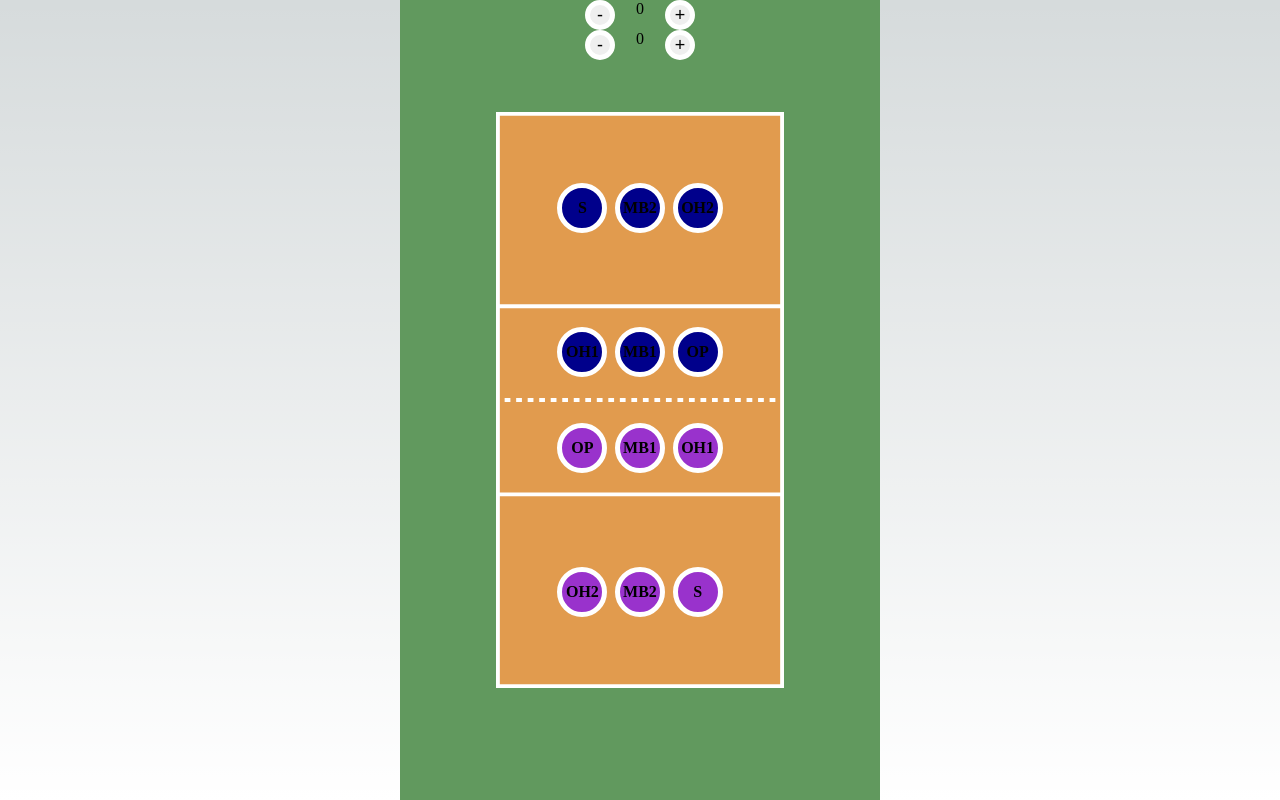
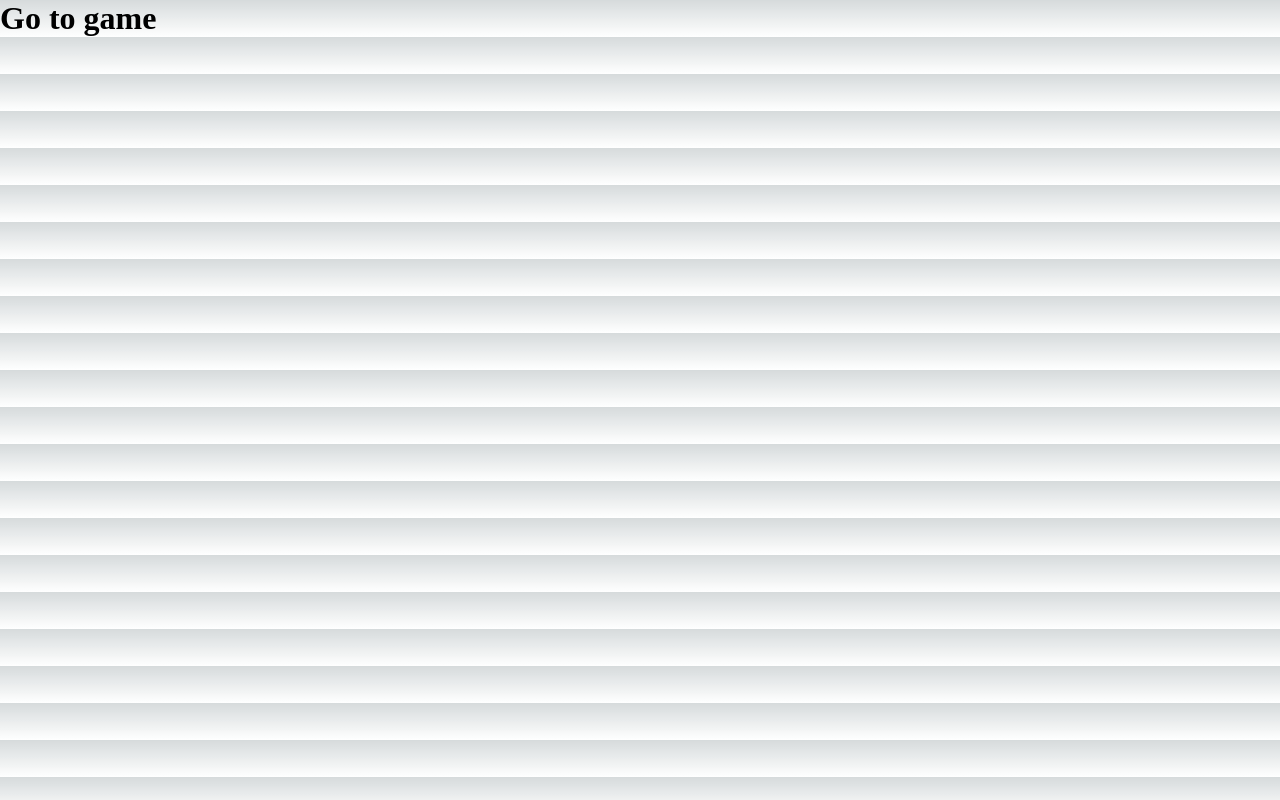
Before and after one commit to n-lam/vball-app-nextjs, a Next.js app: page / in a window 1280 px wide. Built offline with nearby package versions, Linux system fonts and the light colour scheme.

Commit message:
Fix styles and create home page

```diff
--- a/src/app/page.module.css
+++ b/src/app/game/game.module.css
@@ -1,33 +1,46 @@
-
-
+/* This should class should be on the root div. It will expose the necessary variable to all the children classes. */
 .court {
   --player-circle-diameter: 50px;
 
-  --home-base-line: 14%;
-  --home-3m-line: 38%;
-  --centre-line: 50%;
-  --away-3m-line: 62%;
-  --away-base-line: 86%;
+  /* dimensions are based on the volleyball_court.svg proportions */
+  --border-height: 100vh;
+  --border-width: calc(var(--border-height) * 0.6);
 
-  --court-left-line: 41%;
-  --court-right-line: 59%;
+  --court-height: calc(var(--border-height) * (1788 / 2500));
+  --court-width: calc(var(--border-width) * (888 / 1500));
 
-  --court-width: calc(var(--court-right-line) - var(--court-left-line));
+  --home-base-line: calc(var(--border-height) * (356 / 2500));
+  --home-3m-line: calc(var(--border-height) * (957 / 2500));
+  --centre-line: calc(var(--border-height) / 2);
+  --away-3m-line: calc(2 * var(--centre-line) - var(--home-3m-line));
+  --away-base-line: calc(var(--court-height) + var(--home-base-line));
+
   --backcourt-height: calc(var(--home-3m-line) - var(--home-base-line));
   --frontcourt-height: calc(var(--centre-line) - var(--home-3m-line));
 
+  --court-left-line: calc(var(--border-width) * (306 / 1500));
+  --court-right-line: calc(var(--court-left-line) + var(--court-width));
 
-  height: 100vh;
+  --spacing: 20px;
+
+  height: var(--border-height);
+  width: var(--border-width);
+
   background-image: url('/volleyball_court.svg');
   background-repeat: no-repeat;
   background-position: center;
   background-size: contain;
+
+  font-family: Arial, Helvetica, sans-serif;
 }
 
 
 .court_area {
   position: fixed;
   left: var(--court-left-line);
+  display: flex;
+  justify-content: space-evenly;
+  align-items: center;
 }
 
 .backcourt {
@@ -44,6 +57,7 @@
   /* background-color: lightblue; */
 
   top: var(--home-base-line);
+  display: flex;
 }
 
 .home__frontcourt {
@@ -66,7 +80,7 @@
 
 
 .player {
-  position: absolute;
+  /* position: absolute; */
 
   display: flex;
   justify-content: center;
@@ -81,7 +95,8 @@
   height: var(--player-circle-diameter);
 
   font-weight: bold;
-  top: calc(50% - (var(--player-circle-diameter) / 2));
+  font-size: smaller;
+  /* top: calc(50% - (var(--player-circle-diameter) / 2)); */
 }
 
 .player__home {
@@ -93,24 +108,30 @@
 }
 
 
-.position__left {
-  left: calc(25% - (var(--player-circle-diameter) / 2));
+.scoreboard__container {
+  position: fixed;
+  left: var(--court-left-line);
+
+  height: var(--home-base-line);
+  width: var(--court-width);
+
+  display: flex;
+  flex-direction: column;
+  justify-content: center;
+  align-items: center;
+  gap: var(--spacing);
 }
 
-.position__middle {
-  left: calc(50% - (var(--player-circle-diameter) / 2));
-}
+.scoreboard {
 
-.position__right {
-  left: calc(75% - (var(--player-circle-diameter) / 2));
-}
-
-
-.scoreboard {
-  left: calc(50% - 150px);
   display: flex;
   flex-direction: row;
   justify-content: center;
+  align-items: center;
+}
+
+.scoreboard__away {
+  top: var(--away-base-line);
 }
 
 .scoreboard__button {
@@ -131,6 +152,10 @@
   font-size: large;
 }
 
+.scoreboard__team_name {
+  text-transform: capitalize;
+}
+
 .scoreboard__score {
   display: flex;
   justify-content: center;
--- a/src/app/page.tsx
+++ b/src/app/page.tsx
@@ -1,7 +1,8 @@
 'use client';
 import styles from "./page.module.css";
 
-import { create } from 'zustand'
+import { create } from 'zustand';
+import Link from "next/link";
 
 type Player = 'S' | 'OH1' | 'MB1' | 'OP' | 'OH2' | 'MB2';
 
@@ -22,7 +23,7 @@ const useStore = create<GameStore>((set) => ({
   homeScore: 0,
   awayScore: 0,
   servingSide: 'home',
-  rotatePlayers: (side='home', forward=true) => set((state) => {
+  rotatePlayers: (side, forward=true) => set((state) => {
     const playerKeyname: 'homePlayers' | 'awayPlayers' = `${side}Players`;
     let players = [...state[playerKeyname]];
     if (forward) {
@@ -60,158 +61,8 @@ export default function Home() {
 
 
   return (
-    <main className={styles.court}>
-      <div className={styles.scoreboard}>
-        <button className={styles.scoreboard__button} onClick={() => updateScore('sub', 'home')}>-</button>
-        <p className={styles.scoreboard__score}>{homeScore}</p>
-        <button className={styles.scoreboard__button} onClick={() => updateScore('add', 'home')}>+</button>
-      </div>
-      <div
-        className={[
-          styles.home__backcourt,
-          styles.court_area,
-          styles.backcourt,
-        ].join(" ")}
-        >
-        <div
-          className={[
-            styles.player,
-            styles.player__home,
-            styles.position__left,
-          ].join(" ")}
-        >
-          {homePlayers[0]}
-        </div>
-        <div
-          className={[
-            styles.player,
-            styles.player__home,
-            styles.position__middle,
-          ].join(" ")}
-        >
-          {homePlayers[5]}
-        </div>
-        <div
-          className={[
-            styles.player,
-            styles.player__home,
-            styles.position__right,
-          ].join(" ")}
-        >
-          {homePlayers[4]}
-        </div>
-      </div>
-      <div
-        className={[
-          styles.home__frontcourt,
-          styles.court_area,
-          styles.frontcourt,
-        ].join(" ")}
-      >
-        <div
-          className={[
-            styles.player,
-            styles.player__home,
-            styles.position__left,
-          ].join(" ")}
-        >
-          {homePlayers[1]}
-        </div>
-        <div
-          className={[
-            styles.player,
-            styles.player__home,
-            styles.position__middle,
-          ].join(" ")}
-        >
-          {homePlayers[2]}
-        </div>
-        <div
-          className={[
-            styles.player,
-            styles.player__home,
-            styles.position__right,
-          ].join(" ")}
-        >
-          {homePlayers[3]}
-        </div>
-      </div>
-      <div
-        className={[
-          styles.away__frontcourt,
-          styles.court_area,
-          styles.frontcourt,
-        ].join(" ")}
-      >
-        <div
-          className={[
-            styles.player,
-            styles.player__away,
-            styles.position__left,
-          ].join(" ")}
-        >
-          {awayPlayers[3]}
-        </div>
-        <div
-          className={[
-            styles.player,
-            styles.player__away,
-            styles.position__middle,
-          ].join(" ")}
-        >
-          {awayPlayers[2]}
-        </div>
-        <div
-          className={[
-            styles.player,
-            styles.player__away,
-            styles.position__right,
-          ].join(" ")}
-        >
-          {awayPlayers[1]}
-        </div>
-      </div>
-      <div
-        className={[
-          styles.away__backcourt,
-          styles.court_area,
-          styles.backcourt,
-        ].join(" ")}
-      >
-        <div
-          className={[
-            styles.player,
-            styles.player__away,
-            styles.position__left,
-          ].join(" ")}
-        >
-          {awayPlayers[4]}
-        </div>
-        <div
-          className={[
-            styles.player,
-            styles.player__away,
-            styles.position__middle,
-          ].join(" ")}
-        >
-          {awayPlayers[5]}
-        </div>
-        <div
-          className={[
-            styles.player,
-            styles.player__away,
-            styles.position__right,
-          ].join(" ")}
-        >
-          {awayPlayers[0]}
-        </div>
-
-      </div>
-      <div className={styles.scoreboard}>
-        <button className={styles.scoreboard__button} onClick={() => updateScore('sub', 'away')}>-</button>
-        <p className={styles.scoreboard__score}>{awayScore}</p>
-        <button className={styles.scoreboard__button} onClick={() => updateScore('add', 'away')}>+</button>
-      </div>
-    </main>
+    <Link href={'/game'}>
+      <h1>Go to game</h1>
+    </Link>
   );
 }
```
Also changed, not shown: src/app/game/page.tsx (added, +190 -0 lines).
